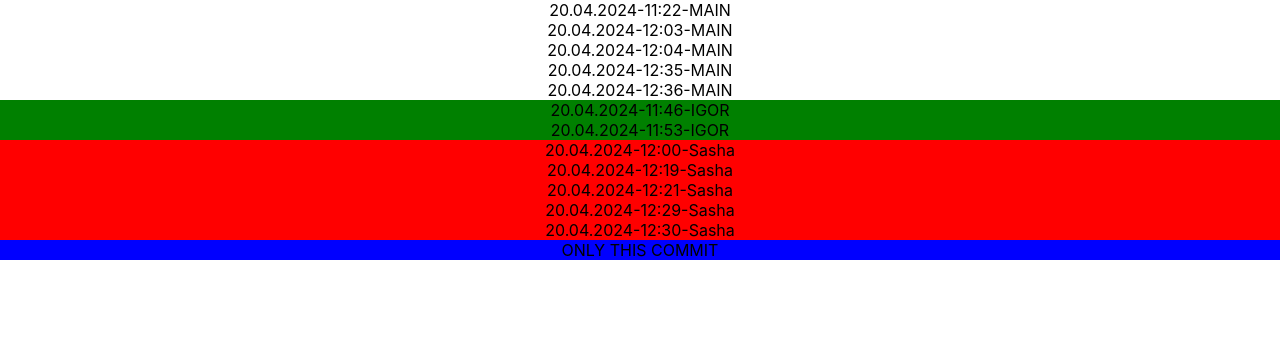
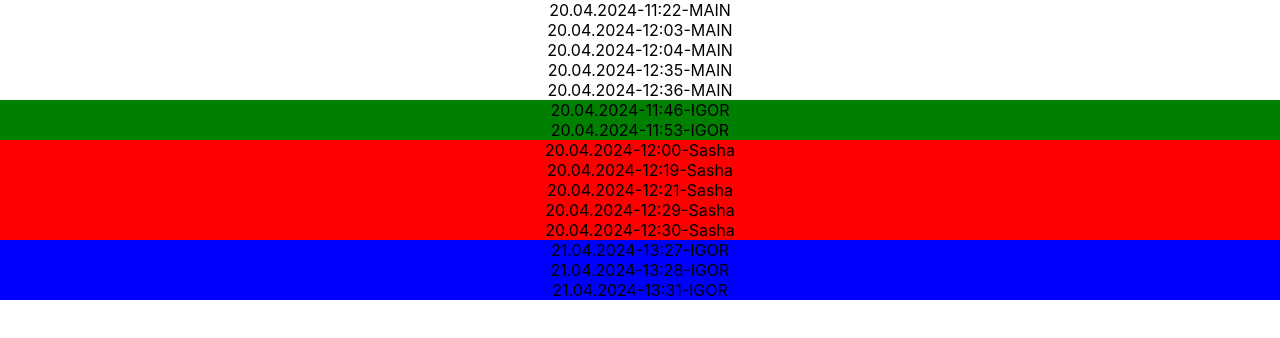
Before and after one commit to IgorYudintsev/gitbranches, a React (Create React App) app: page / in a window 1280 px wide. Shown: the top 338 px of the page. Built offline with nearby package versions, Linux system fonts and the light colour scheme.

Commit message:
21.04.2024-13:31-IGOR-NEW-IGOR

```diff
--- a/src/NewIgor.tsx
+++ b/src/NewIgor.tsx
@@ -4,7 +4,9 @@ import React from "react";
 export const NewIgor = () => {
     return (
         <div style={{backgroundColor: 'blue'}}>
-            <div>ONLY THIS COMMIT</div>
+            <div>21.04.2024-13:27-IGOR</div>
+            <div>21.04.2024-13:28-IGOR</div>
+            <div>21.04.2024-13:31-IGOR</div>
         </div>
     );
 };
```
